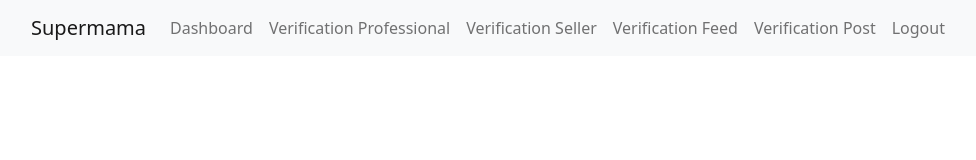
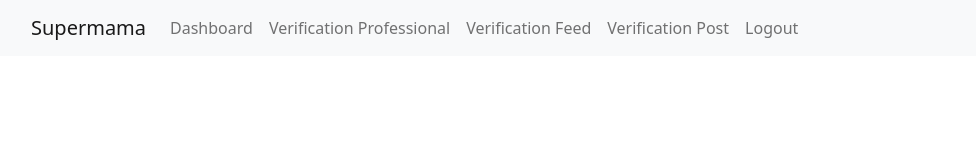
Before and after one commit to Cecelia-1018/Supermama-admin-web-app, a React (Create React App) app in the folder supermama-admin/: page / in a window 1280 px wide. Shown: the top 160 px of the page, without its empty margins (51-1027 px from the left). Built offline with nearby package versions, Linux system fonts and the light colour scheme; no server answers.

Commit message:
Update App.js

```diff
--- a/supermama-admin/src/App.js
+++ b/supermama-admin/src/App.js
@@ -32,7 +32,7 @@ function App() {
             <Nav className="me-auto">
               <Nav.Link href="/dashboard">Dashboard</Nav.Link>
               <Nav.Link href="/verifyPro">Verification Professional</Nav.Link>
-              <Nav.Link href="/verifySeller"> Verification Seller</Nav.Link>
+              {/* <Nav.Link href="/verifySeller"> Verification Seller</Nav.Link> */}
               <Nav.Link href="/verifyFeed">Verification Feed</Nav.Link>
               <Nav.Link href="/verifyPost">Verification Post</Nav.Link>
               <Nav.Link href="/logout">Logout</Nav.Link>
@@ -46,7 +46,7 @@ function App() {
         <Route exact path="/logout" element={<Logout />} />
         <Route exact path="/dashboard" element={<Dashboard />}></Route>
         <Route exact path="/verifyPro" element={<VerifyPro />}></Route>
-        <Route exact path="/verifySeller" element={<VerifySeller />}></Route>
+        {/* <Route exact path="/verifySeller" element={<VerifySeller />}></Route> */}
         <Route exact path="/verifyFeed" element={<VerifyFeed />}></Route>
         <Route exact path="/verifyPost" element={<VerifyPost />}></Route>
       </Routes>
```
